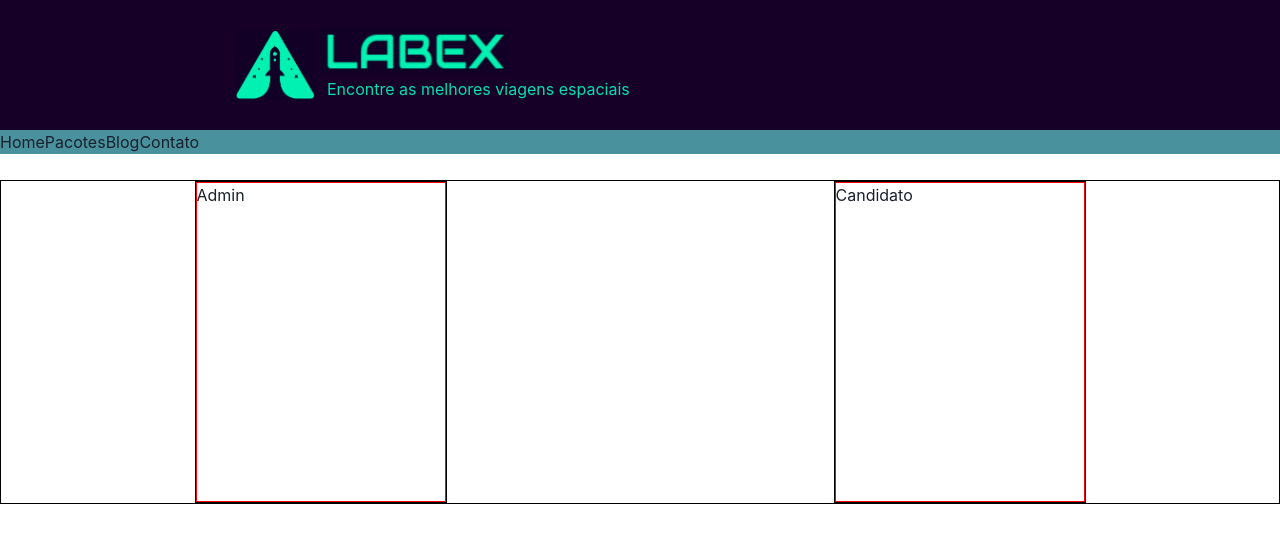
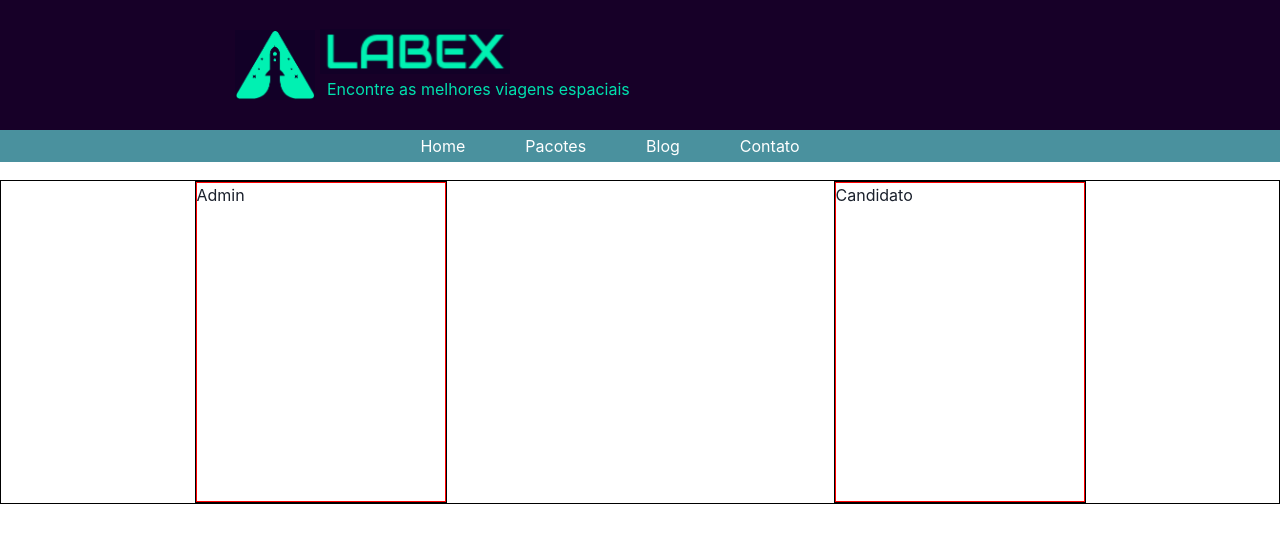
Before and after one commit to future4code/Alexandra-Alcantara, a React (Create React App) app in the folder semana10/labex/: page / in a window 1280 px wide. Shown: the top 542 px of the page. Built offline with nearby package versions, Linux system fonts and the light colour scheme.

Commit message:
Menu  estilizado.

```diff
--- a/semana10/labex/src/components/header/Header.js
+++ b/semana10/labex/src/components/header/Header.js
@@ -28,6 +28,15 @@ const Slogan = styled.p`
 
 const LinksContainer = styled.nav`
   background-color: #4a919e;
+  text-align: center;
+  padding: 4px;
+  display: flex;
+  justify-content: center;
+`;
+
+const Link = styled.a`
+  margin-right: 60px;
+  color: #ffffff;
 `;
 
 export default function Header() {
@@ -44,10 +53,10 @@ export default function Header() {
         <GridItem color="#00e0ae" alignSelf="end"></GridItem>
       </Grid>
       <LinksContainer>
-        <a href="">Home</a>
-        <a href="">Pacotes</a>
-        <a href="">Blog</a>
-        <a href="">Contato</a>
+        <Link href="">Home</Link>
+        <Link href="">Pacotes</Link>
+        <Link href="">Blog</Link>
+        <Link href="">Contato</Link>
       </LinksContainer>
     </HeaderContainer>
   );
```
